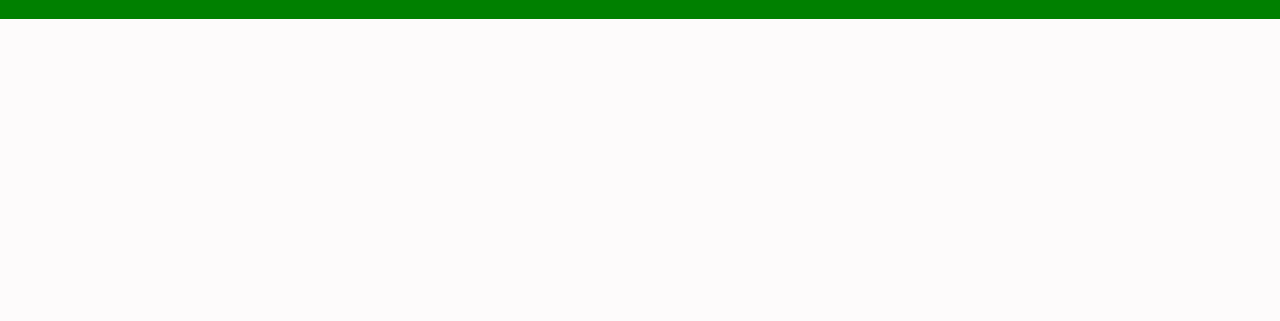
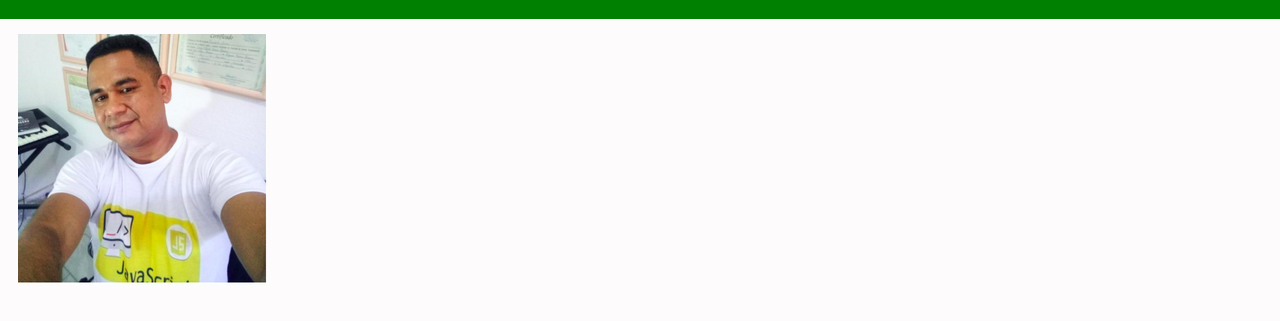
Before and after one commit to tonistorres/project-lessons-learned, a website: page index.html in a window 1280 px wide. Shown: the part 61-382 px from the top of the page. Drawn offline with Linux system fonts and the light colour scheme.

Commit message:
Requesito 3 submetido e aprovado:Adicione uma foto sua à página

```diff
--- a/index.html
+++ b/index.html
@@ -17,6 +17,7 @@
 
 </header>
 
+<img id="minha_foto" src="perfil.png" alt="foto perfil">
 
 
 
--- a/style.css
+++ b/style.css
@@ -12,3 +12,10 @@ body{
     top: 0;
     width: 100%;
 }
+
+#minha_foto{
+    display: block;
+    margin-top: 95px;
+    margin-left: 10px;
+
+}
```
Also changed, not shown: perfil.png (added).
